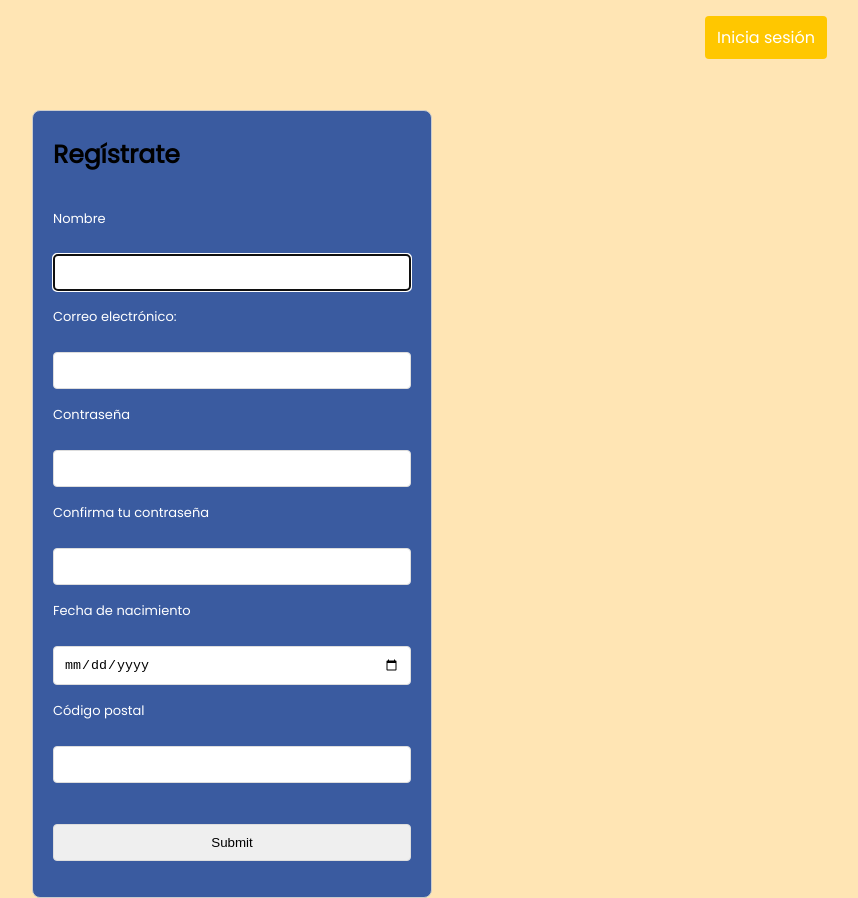
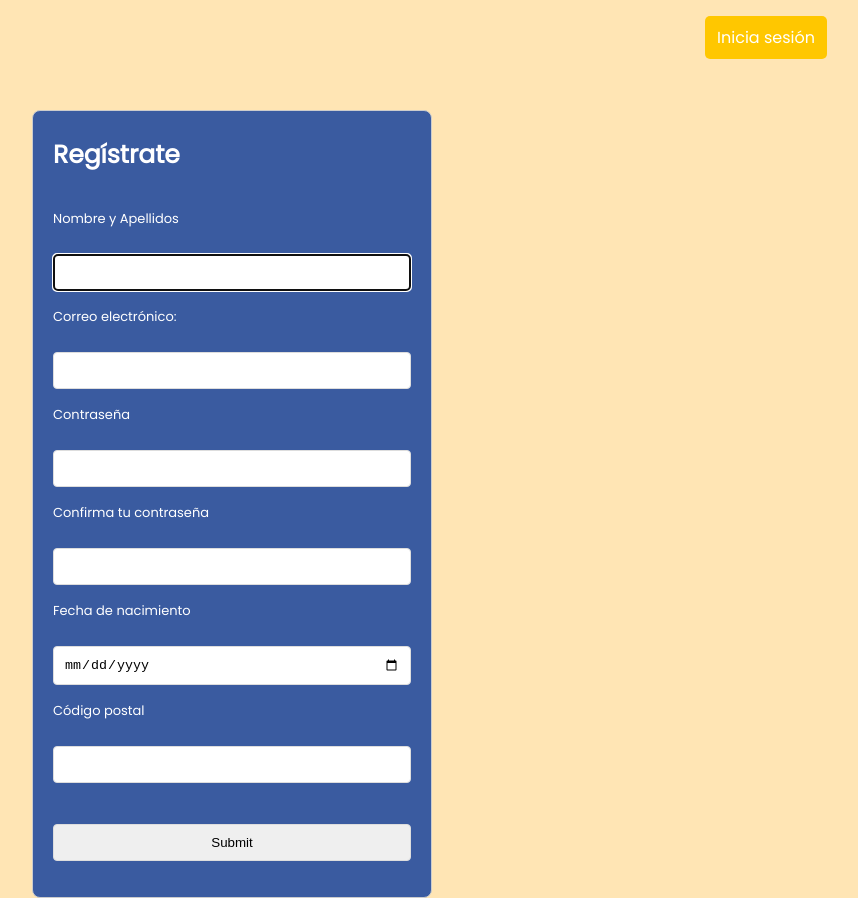
Before and after one commit to richardulloa/connecting_people, a React (Create React App) app in the folder conektin/: page /alta in a window 1280 px wide. Shown: the whole page, without its empty margins (408-1266 px from the left). Built offline with nearby package versions, Linux system fonts and the light colour scheme.

Commit message:
Alta validacion Edad

```diff
--- a/conektin/src/componentes/Alta.jsx
+++ b/conektin/src/componentes/Alta.jsx
@@ -5,18 +5,20 @@ import './css/Alta.css'
 
 function Alta() {
     const { register, handleSubmit, formState: { errors }, reset, setFocus, watch } = useForm()
+
     const password = watch('password')
+
     const validateFechaNacimiento = (value) => {
         const fechaNacimiento = new Date(value);
         const edadMinima = new Date();
         edadMinima.setFullYear(edadMinima.getFullYear() - 18);
         console.log(fechaNacimiento >= edadMinima, edadMinima, fechaNacimiento)
         if (fechaNacimiento <= edadMinima) {
-            return <div className='errores'>Debes tener al menos 18  años</div>
+            return true
         }
-        else
-            return
+        return false
     };
+
     const recogerDatos = (datos) => {
         console.table(datos)
         setFocus('nombre')
@@ -30,44 +32,50 @@ function Alta() {
                 <div className='cajita'>
                     <a>Inicia sesión</a>
                 </div>
-
             </header>
             <main>
                 <form onSubmit={handleSubmit(recogerDatos)}>
                     <h1>Regístrate</h1>
                     <div className='pregunta'>
-                        <label htmlFor='nombre'>Nombre</label>
+                        <label htmlFor='nombre'>Nombre y Apellidos</label>
                         <br></br>
                         <input id='nombre' autoFocus {...register('nombre', { required: true, maxLength: 30 })} />
                     </div>
-                    {errors.nombre?.type === 'required' ?
-                        <div className="errores">Este campo es obligatorio</div> : null}
-                    {errors.nombre?.type === 'maxLength' &&
-                        <div className='errores'>La longitud del nombre no puede superar los 30 carácteres</div>}
+                    {
+                        errors.nombre?.type === 'required'
+                            ? <div className="errores">Este campo es obligatorio</div> : null
+                    }
+
+                    {
+                        errors.nombre?.type === 'maxLength' &&
+                        <div className='errores'>La longitud del nombre no puede superar los 30 carácteres</div>
+                    }
 
                     <div className='pregunta'>
                         <label htmlFor='email'>Correo electrónico: </label>
                         <br></br>
                         <input type='email' id='email' {...register('email', { required: true, pattern: /^[A-Z0-9._%+-]+@[A-Z0-9.-]+\.[A-Z]{2,}$/i })} />
                     </div>
-                    {errors.email?.type === 'required' ?
-                        <div className="errores">Este campo es obligatorio</div>
-                        :
-                        null
+                    {
+                        errors.email?.type === 'required'
+                            ? <div className="errores">Este campo es obligatorio</div>
+                            : null
                     }
-                    {errors.email?.type === 'pattern' && (
-                        <p className='errores'>Ingrese un correo electrónico válido</p>
-                    )}
+                    {
+                        errors.email?.type === 'pattern' && (
+                            <p className='errores'>Ingrese un correo electrónico válido</p>)
+                    }
                     <div className='pregunta'>
                         <label htmlFor='password'>Contraseña</label>
                         <br></br>
                         <input type='password' id='password' {...register('password', { required: true, minLength: 6, })} />
-                        {errors.password && (
-                            <div className='errores'>
-                                {errors.password.type === 'minLength' && 'La contraseña debe tener al menos 6 caracteres'}
-                                {errors.password.type === 'required' && 'Este campo es obligatorio'}
-                            </div>
-                        )}
+                        {
+                            errors.password && (
+                                <div className='errores'>
+                                    {errors.password.type === 'minLength' && 'La contraseña debe tener al menos 6 caracteres'}
+                                    {errors.password.type === 'required' && 'Este campo es obligatorio'}
+                                </div>)
+                        }
                     </div>
                     <div className='pregunta'>
                         <label htmlFor='confirmPassword'>Confirma tu contraseña</label>
@@ -79,6 +87,7 @@ function Alta() {
                             </div>
                         )}
                     </div>
+
                     <div className='pregunta'>
                         <label htmlFor='fechaNacimiento'>Fecha de nacimiento</label>
                         <br></br>
@@ -86,10 +95,21 @@ function Alta() {
                             required: true, validate: validateFechaNacimiento
                         })}
                         />
-                        {errors.fechaNacimiento?.type === 'required' ?
-                            <div className='errores'>Este campo es obligatorio</div> : null}
-                        {errors.fechaNacimiento?.type === 'validate' && 'Debes tener al menos 18 años'}
+                        {
+                            console.log("MIRA AQUI", errors.fechaNacimiento?.type === 'validate')
+                        }
+                        {
+                            errors.fechaNacimiento?.type === 'required'
+                                ? <div className='errores'>Este campo es obligatorio</div>
+                                : null
+                        }
+                        {
+                            errors.fechaNacimiento?.type === 'validate'
+                                ? <div className='errores'>Debes tener al menos 18 años</div>
+                                : null
+                        }
                     </div>
+
                     <div className='pregunta'>
                         <label htmlFor='cp'>Código postal</label>
                         <br />
--- a/conektin/src/componentes/InicioSinLogin.jsx
+++ b/conektin/src/componentes/InicioSinLogin.jsx
@@ -4,6 +4,7 @@ import "./css/InicioSinLogin.css";
 import FacebookIcon from "@mui/icons-material/Facebook";
 import TwitterIcon from '@mui/icons-material/Twitter';
 import InstagramIcon from '@mui/icons-material/Instagram';
+
 
 const InicioSinLogin = () => {
   return (
@@ -19,8 +20,8 @@ const InicioSinLogin = () => {
         </div>
 
         <div className="botones">
-          <button className="btn1">Iniciar Sesion</button>
-          <button className="btn2">Registrate</button>
+          <Link className="btn1">Iniciar Sesion</Link>
+          <Link to={"/alta"} className="btn2">Registrate</Link>
         </div>
       </header>
 
--- a/conektin/src/componentes/css/Alta.css
+++ b/conektin/src/componentes/css/Alta.css
@@ -33,13 +33,14 @@ form {
 
 }
 
-h1 {
+form > h1 {
     text-align: justify;
     margin-top: 5px;
     margin-bottom: 35px;
     margin-left: 0;
     font-weight: bold;
     font-size: 25px;
+    color: white;
 }
 
 .cajita {
@@ -58,7 +59,7 @@ h1 {
     background-color: #FFC700;
     padding: 10px 12px;
     border: none;
-    border-radius: 4px;
+    border-radius: 5px;
 }
 
 .errores {
--- a/conektin/src/componentes/css/InicioSinLogin.css
+++ b/conektin/src/componentes/css/InicioSinLogin.css
@@ -11,7 +11,7 @@
   height: 100px;
 }
 
-.botones button {
+.botones a {
   padding: 10px 20px;
   background-color: orange;
   color: white;
@@ -20,7 +20,7 @@
   transition: 0.1s;
 }
 
-.botones button:hover {
+.botones a:hover {
   background-color: rgb(163, 108, 7);
 }
 
```
